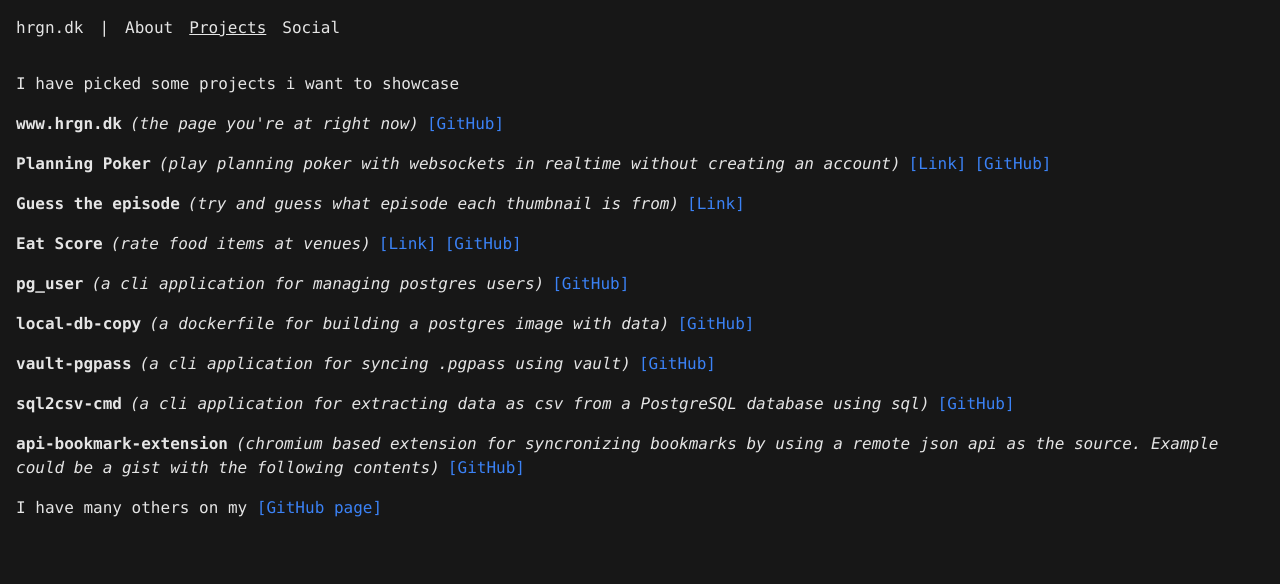
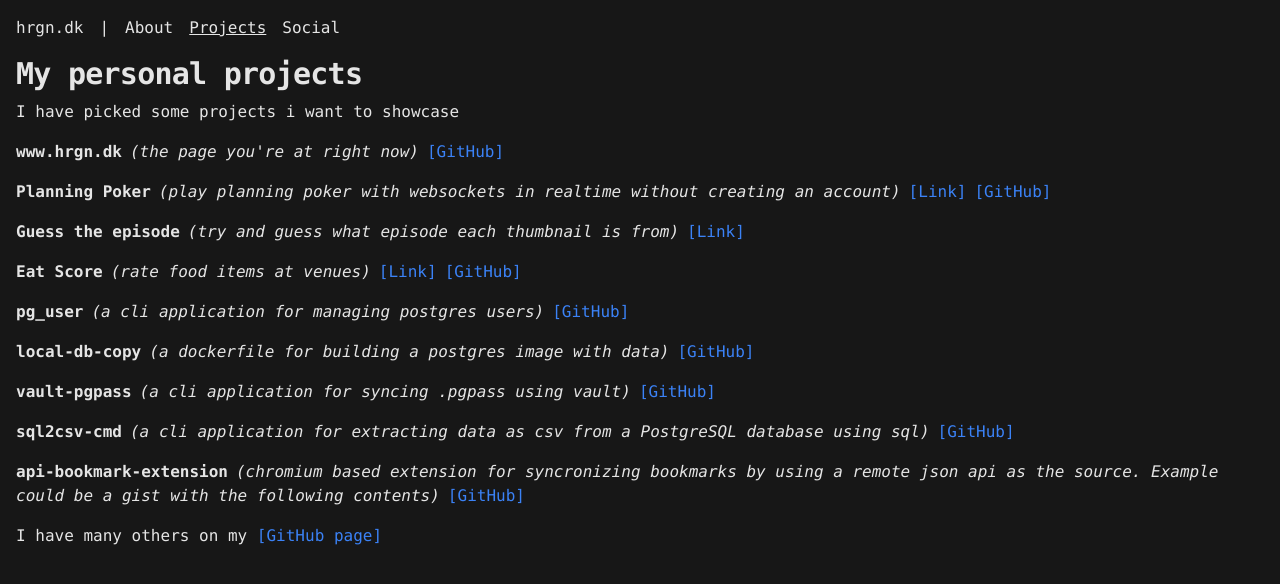
Before and after one commit to frederikhs/hrgn.dk, a React (Create React App) app in the folder src/: page /projects in a window 1280 px wide. Shown: the top 584 px of the page. Built offline with nearby package versions, Linux system fonts and the light colour scheme.

Commit message:
add h1 tags for each page for better seo

```diff
--- a/src/src/Root.tsx
+++ b/src/src/Root.tsx
@@ -4,7 +4,7 @@
 
 export default function Root() {
     return (
-        <div className={"space-y-4"}>
+        <div>
             <Navigation/>
             <div className={"px-4"}>
                 <Outlet/>
--- a/src/src/index.css
+++ b/src/src/index.css
@@ -9,3 +9,7 @@
 .link {
     @apply text-blue-500 hover:opacity-75
 }
+
+.header {
+    @apply mb-2 text-2xl font-extrabold leading-none tracking-tight md:text-4xl lg:text-3xl
+}
--- a/src/src/pages/About.tsx
+++ b/src/src/pages/About.tsx
@@ -36,6 +36,9 @@
 export default function About() {
     return (
         <div>
+            <h1 className="header">
+                Some facts about me
+            </h1>
             {Facts.map((fact, index) => {
                 return (
                     <p key={index}><span className={"font-bold"}>{fact.key}</span>: {fact.value}</p>
--- a/src/src/pages/ProjectsPage.tsx
+++ b/src/src/pages/ProjectsPage.tsx
@@ -60,6 +60,10 @@
 
 export default function ProjectsPage() {
     return (
+        <div>
+            <h1 className="header">
+                My personal projects
+            </h1>
             <div className={"space-y-4"}>
                 <p>I have picked some projects i want to showcase</p>
                 <ul className="list-none space-y-4">
@@ -76,5 +80,6 @@
                 </ul>
                 <p>I have many others on my <ExternalLink href={"https://github.com/frederikhs?tab=repositories"} title={"GitHub page"}/></p>
             </div>
+        </div>
     );
 }
--- a/src/src/pages/SocialPage.tsx
+++ b/src/src/pages/SocialPage.tsx
@@ -4,6 +4,9 @@
 export default function SocialPage() {
     return (
         <div>
+            <h1 className="header">
+                My Social links
+            </h1>
             <p>I use the following platforms</p>
             <div className={"flex flex-wrap space-x-2"}>
                 <ExternalLink href={"https://github.com/frederikhs"} title={"GitHub"}/>
```
Lines whose indentation alone changed are shown as unchanged.
